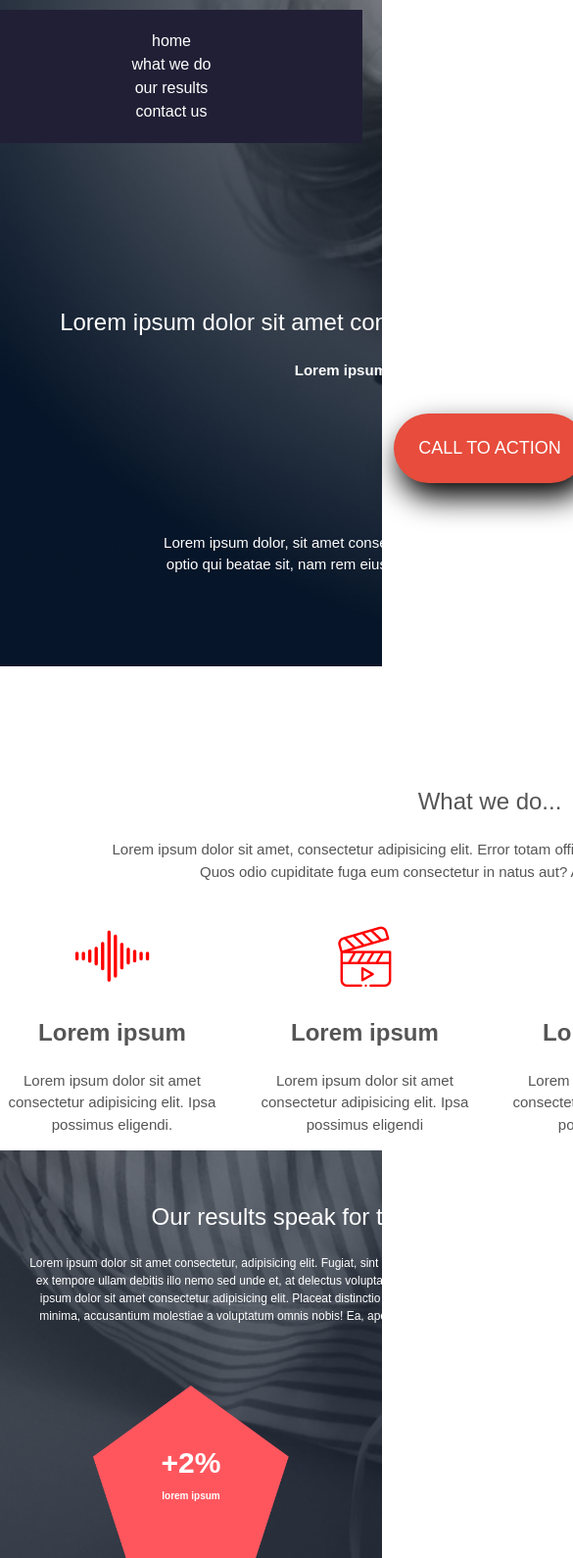
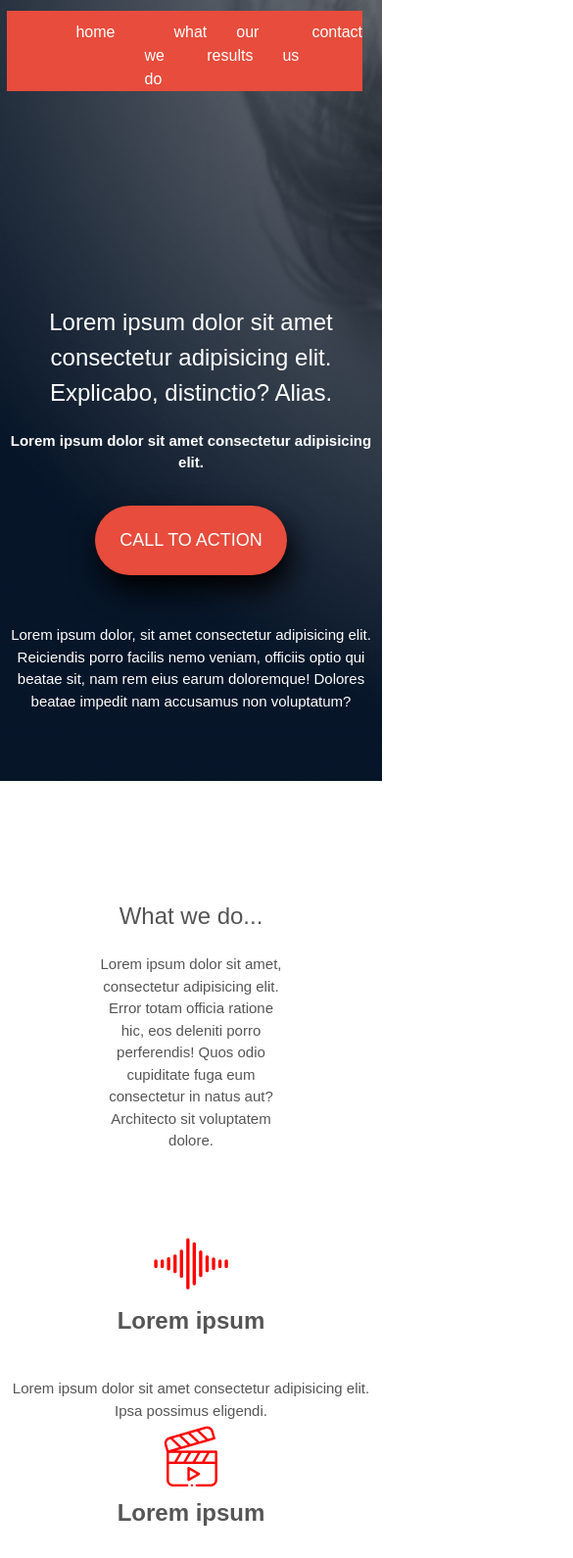
Before and after one commit to GuguP2/alx_html_css, a plain HTML site: page headphones/4-index.html in a window 390 px wide. Shown: the part 80-1670 px from the top of the page at 98% size, 585 px wide, since content can reach past the window. Drawn offline with Linux system fonts and the light colour scheme; files whose address does not match are found by name.

Commit message:
Update 4-styles.css

```diff
--- a/headphones/4-styles.css
+++ b/headphones/4-styles.css
@@ -1,4 +1,4 @@
-body{
+body {
   padding: 0;
   margin: auto;
   font-family: sans-serif;
@@ -6,57 +6,64 @@ body{
   line-height: 1.5;
   color: #555;
   background: #fff;
-  max-width: 1000px;
 }
+
 h1 {
   font-size: 1.5em;
   font-weight: normal;
 }
-.nav-links{
+
+.nav-links {
   display: flex;
   list-style: none;
-  float:right;
+  float: right;
   margin: 20px;
-  padding-top: 10px;;
+  padding-top: 10px;
+  ;
 }
-nav a{
+
+nav a {
   text-decoration: none;
   color: white;
   border: none;
   padding: 15px;
   margin: 15px;
 }
-nav a:hover{
+
+nav a:hover {
   box-shadow: 0 1px #e74c3c;
   color: #e74c3c;
 }
 
 .header-div {
   background-image: url(images/headphones_hero_1.jpg);
-  background-size:cover;
+  background-size: cover;
   background-repeat: no-repeat;
+  width: 100%;
 }
 
-.header-sec{
-  margin:auto;
+.header-sec {
+  margin: auto;
   padding-top: 300px;
   padding-bottom: 50px;
   width: 1000px;
   text-align: center;
   color: white;
 }
-.header-sec h2{
-font-size: 15px;
-padding-bottom: 20px;
+
+.header-sec h2 {
+  font-size: 15px;
+  padding-bottom: 20px;
 }
-.header-sec p{
+
+.header-sec p {
   width: 700px;
   margin: auto;
   padding-top: 50px;
   padding-bottom: 20px;
 }
 
-button{
+button {
   font-size: 18px;
   border: none;
   border-radius: 50px;
@@ -65,24 +72,28 @@ button{
   color: white;
   box-shadow: 5px 15px 30px black;
 }
-button:hover{
+
+button:hover {
   box-shadow: 0 1px #e74c3c;
 }
 
-.school-info{
+.school-info {
   text-align: center;
-  width: 800px;
-  margin:auto;
+  max-width: 1000px;
+  margin: auto;
   padding: 100px;
 }
 
-.icon{
+.icon {
   display: flex;
   gap: 30px;
   margin: auto;
   width: 1000px;
 }
-.icon h2, p, .school-icon{
+
+.icon h2,
+p,
+.school-icon {
   text-align: center;
 }
 
@@ -92,18 +103,21 @@ button:hover{
   margin-top: -80px;
   margin-left: -40px;
 }
+
 .holberton_school-icon-ic_video {
   color: red;
   font-size: 80px;
   margin-top: -80px;
   margin-left: -40px;
 }
+
 .holberton_school-icon-ic_music {
   color: red;
   font-size: 80px;
   margin-top: -80px;
   margin-left: -40px;
 }
+
 .holberton_school-icon-ic_hearing {
   color: red;
   font-size: 80px;
@@ -112,27 +126,33 @@ button:hover{
 }
 
 .information {
-   background-image: url(images/headphones_hero_2.jpg);
+  background-image: url(images/headphones_hero_2.jpg);
   background-size: cover;
   background-repeat: no-repeat;
   color: white;
   text-align: center;
-  margin:auto;
+  margin: auto;
   padding: 30px;
 }
-.results{
+
+.results {
   width: 600px;
   margin: auto;
 }
-.results p{
+
+.results p {
   font-size: 12px;
 }
-h4, span{
-  position:absolute;
+
+h4,
+span {
+  position: absolute;
 }
-p{
+
+p {
   font-size: 15px;
 }
+
 .pentagone {
   display: flex;
   gap: 50px;
@@ -143,7 +163,7 @@ p{
 
 .pentagone .item {
   position: relative;
-  width: 200px; /
+  width: 200px;
 }
 
 .pentagone .item img {
@@ -166,16 +186,17 @@ p{
 .pentagone .item p {
   display: block;
   font-size: 10px;
-  color:white;
+  color: white;
 }
 
-form{
+form {
   max-width: 500px;
   margin: auto;
   padding: 80px;
   border-radius: 8px;
 }
-form  h1{
+
+form h1 {
   color: #142a48;
   text-align: center;
   padding: 30px;
@@ -206,11 +227,12 @@ form button {
   border-radius: 40px;
   transition-duration: 0.9s;
   cursor: pointer;
+  width: 100%;
 }
 
 form button:hover {
- background-color: antiquewhite;
- color: rgb(32, 28, 56);
+  background-color: antiquewhite;
+  color: rgb(32, 28, 56);
 }
 
 footer {
@@ -247,36 +269,66 @@ footer i:hover {
   color: #e74c3c;
   transform: scale(1.2);
 }
-footer img{
+
+footer img {
   width: 150px;
   padding: 20px;
 }
+
 /* Bottom row: centered link */
-footer a{
+footer a {
   text-align: center;
   margin-top: 20px;
   text-decoration: none;
   color: #555;
   font-size: 10px;
 }
+
+/*mobile version*/
 @media (max-width: 480px) {
   .nav-links {
-    position: absolute;
-    top: 70px;
-    right: 0;
-    flex-direction: column;
-    width: 100%;
-    align-items: center;
-    display: none;
-    padding: 20px 0;
-    background-color: #211f35;
+    background-color: #e74c3c;
+    max-width: 100%;
   }
 
-  .nav-links {
-    display: flex;
+  .header-sec {
+    max-width: 100%;
   }
 
-  .hamburger {
-    display: flex;
+  .header-sec p {
+    max-width: 100%;
   }
+
+  .header-div {
+    max-width: 100%;
+  }
+
+  .school-info h1 {
+    width: 100%;
+  }
+
+  .icon {
+    width: 100%;
+    display: block;
+  }
+
+  .school-icon {
+    width: 100%;
+  }
+
+  h2, p, .school-icon {
+    width: 100%;
+    padding-bottom: 20px;
+  }
+  .information .results{
+    width:100%;
+  }
+  .pentagone .item {
+    width: 100%;
+  }
+
+form{
+  width: 100%;
 }
+
+}
```
